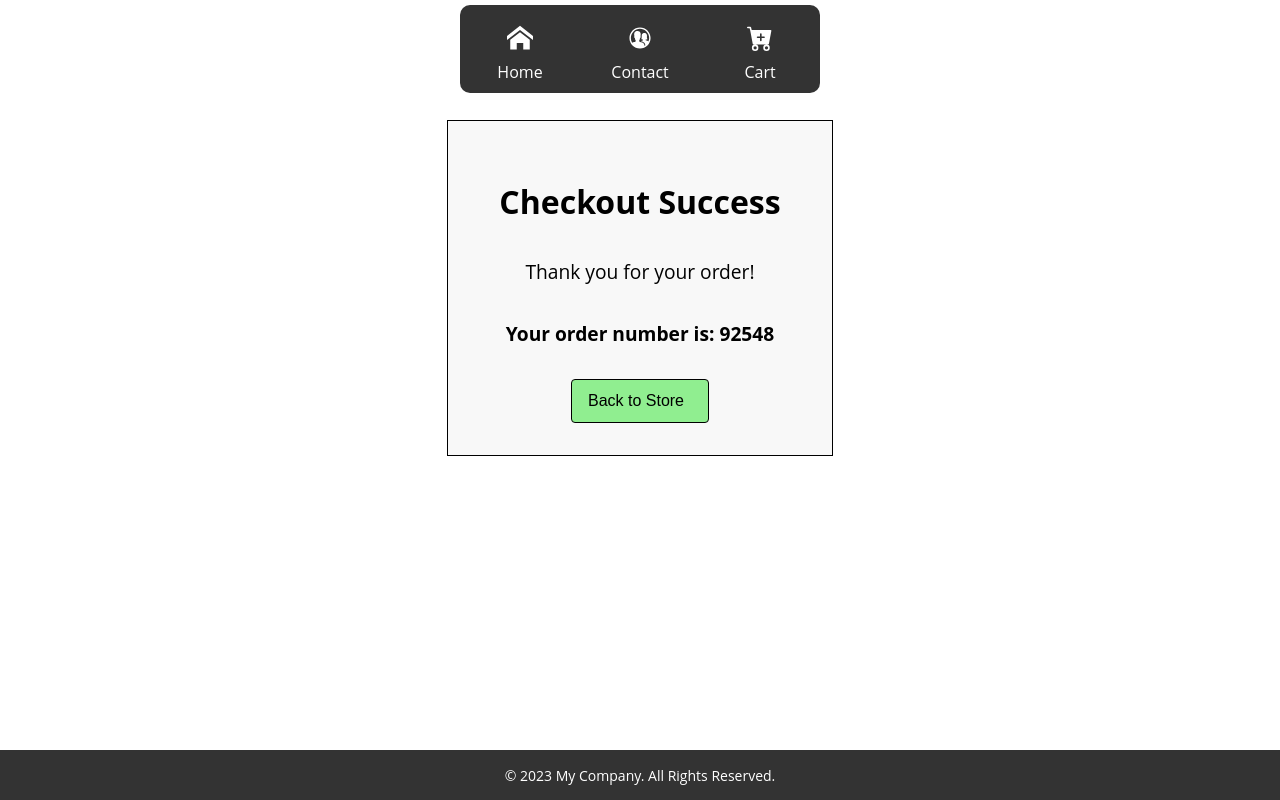
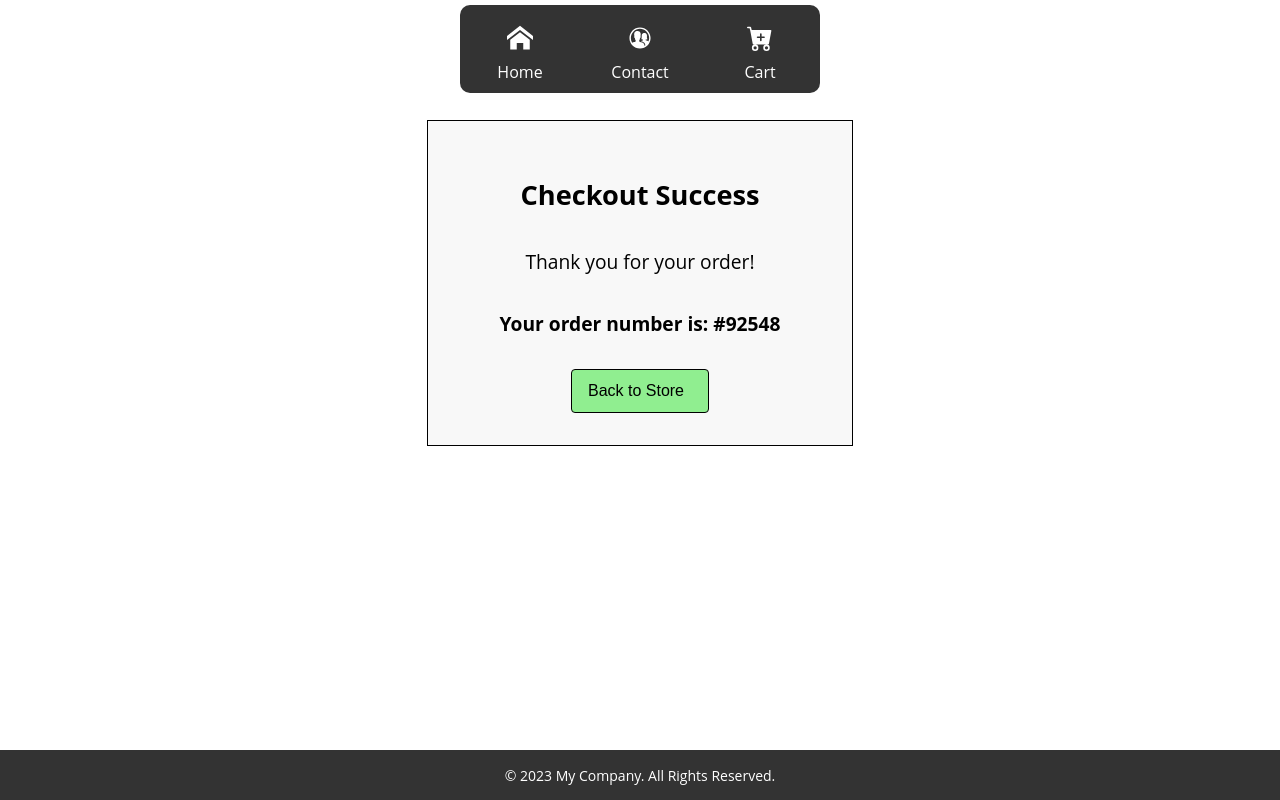
Before and after one commit to AugustWahlberg/JS-frameworks-react-ca, a React (Create React App) app: page /checkout-success in a window 1280 px wide. Built offline with nearby package versions, Linux system fonts and the light colour scheme.

Commit message:
Last ui changes

```diff
--- a/src/App.js
+++ b/src/App.js
@@ -14,6 +14,7 @@ function App() {
       <Layout>
         <div className="container">
           <Routes>
+          <Route path="/" element={<Home />} />
             <Route path="/home" element={<Home />} />
             <Route path="/contact" element={<Contact />} />
             <Route path="/product/:id" element={<Product />} />
--- a/src/components/Header.jsx
+++ b/src/components/Header.jsx
@@ -3,9 +3,11 @@ import * as S from "./Header.styles";
 import { BsCartPlusFill } from "react-icons/bs";
 import { ImHome } from "react-icons/im";
 import { IoIosContacts } from "react-icons/io";
+import { useLocation } from "react-router-dom";
 
 export function CustomLink({ href, children, ...props }) {
-  const path = window.location.pathname;
+  const location = useLocation();
+  const path = location.pathname;
 
   const icon =
     href === "/home" ? (
@@ -41,6 +43,7 @@ export function CustomLink({ href, children, ...props }) {
   );
 }
 
+
 export function NavBar() {
   return (
     <S.Nav>
--- a/src/pages/CheckoutSuccess.Styles.js
+++ b/src/pages/CheckoutSuccess.Styles.js
@@ -8,12 +8,13 @@ export const Container = styled.div`
   margin-top: 120px;
   background-color: #f8f8f8;
   border: solid 1px black;
-  width: 320px;
+  Width: auto;
+  max-width: 360px;
   margin: 120px auto;
 `;
 
 export const Heading = styled.h2`
-  font-size: 2rem;
+  font-size: 1.7rem;
   margin-bottom: 1rem;
 `;
 
--- a/src/pages/CheckoutSuccess.jsx
+++ b/src/pages/CheckoutSuccess.jsx
@@ -1,18 +1,21 @@
 import React from "react";
-import { Link } from "react-router-dom";
+import {useNavigate } from "react-router-dom";
 import * as S from "./CheckoutSuccess.Styles";
 
 const CheckoutSuccess = () => {
   const orderNumber = Math.floor(Math.random() * 100000);
+  const navigate = useNavigate();
+
+  const handleBackToStore = () => {
+    navigate('/home');
+  };
 
   return (
     <S.Container>
       <S.Heading>Checkout Success</S.Heading>
       <S.Message>Thank you for your order!</S.Message>
-      <S.OrderNumber>Your order number is: {orderNumber}</S.OrderNumber>
-      <Link to="/home" style={{ textDecoration: "none" }}>
-        <S.BackButton>Back to Store</S.BackButton>
-      </Link>
+      <S.OrderNumber>Your order number is: #{orderNumber}</S.OrderNumber>
+      <S.BackButton onClick={handleBackToStore}>Back to Store</S.BackButton>
     </S.Container>
   );
 };
--- a/src/pages/Product.Styles.js
+++ b/src/pages/Product.Styles.js
@@ -75,13 +75,6 @@ export const BaseButton = styled.button`
   }
 `;
 
-export const AddBtn = styled(BaseButton)`
-  background-color: #90ee90;
-  padding: 12px 24px 12px 16px;
-  font-size: 16px;
-  max-height: 60px;
-`;
-
 export const ProductImg = styled.img`
  width: 100%;
  height: 600px;
@@ -93,8 +86,9 @@ export const ProductImg = styled.img`
 export const Wrapper = styled.div`
   justify-content: space-between;
   display: flex;
-  align-items: center;
+
 `;
+
 export const ProductTags = styled.div`
   display: flex;
   font-size: 14px;
@@ -119,7 +113,7 @@ export const ReviewButton = styled.button`
   border: none;
   cursor: pointer;
   margin-left: 5px;
-  margin-top: 20px;
+
   padding: 10px;
 `;
 
@@ -153,9 +147,27 @@ export const ChevronUpIcon = styled(BsChevronUp)`
 `;
 
 export const AddedToCartMessage = styled.p`
-  color: green;
+  color: black;
   font-size: 14px;
   font-weight: bold;
   margin-top: 10px;
+  background-color: #f8f8f8;
+  border: solid 1px black;
+  padding: 8px 24px;
+`;
+
+export const AddWrapper = styled.div`
+  display: flex;
+  flex-direction: column;
+  align-items: center;
+  justify-content: space-between;
+  height: 80px;
+`;
+
+export const AddBtn = styled(BaseButton)`
+  background-color: #90ee90;
+  padding: 12px 24px 12px 16px;
+  font-size: 16px;
+  max-height: 60px;
   display: block;
 `;
--- a/src/pages/Product.jsx
+++ b/src/pages/Product.jsx
@@ -79,7 +79,7 @@ export function Product() {
                 </S.PriceDisplay>
               )}
             </div>
-
+      <S.AddWrapper>
       <S.AddBtn
         onClick={() => {
           console.log(post);
@@ -93,6 +93,8 @@ export function Product() {
         Add to Cart
       </S.AddBtn>
       {addedToCart && <S.AddedToCartMessage>Added to cart</S.AddedToCartMessage>}
+      </S.AddWrapper>
+
     </S.Wrapper>
 
           {post.reviews.length > 0 && (
```
